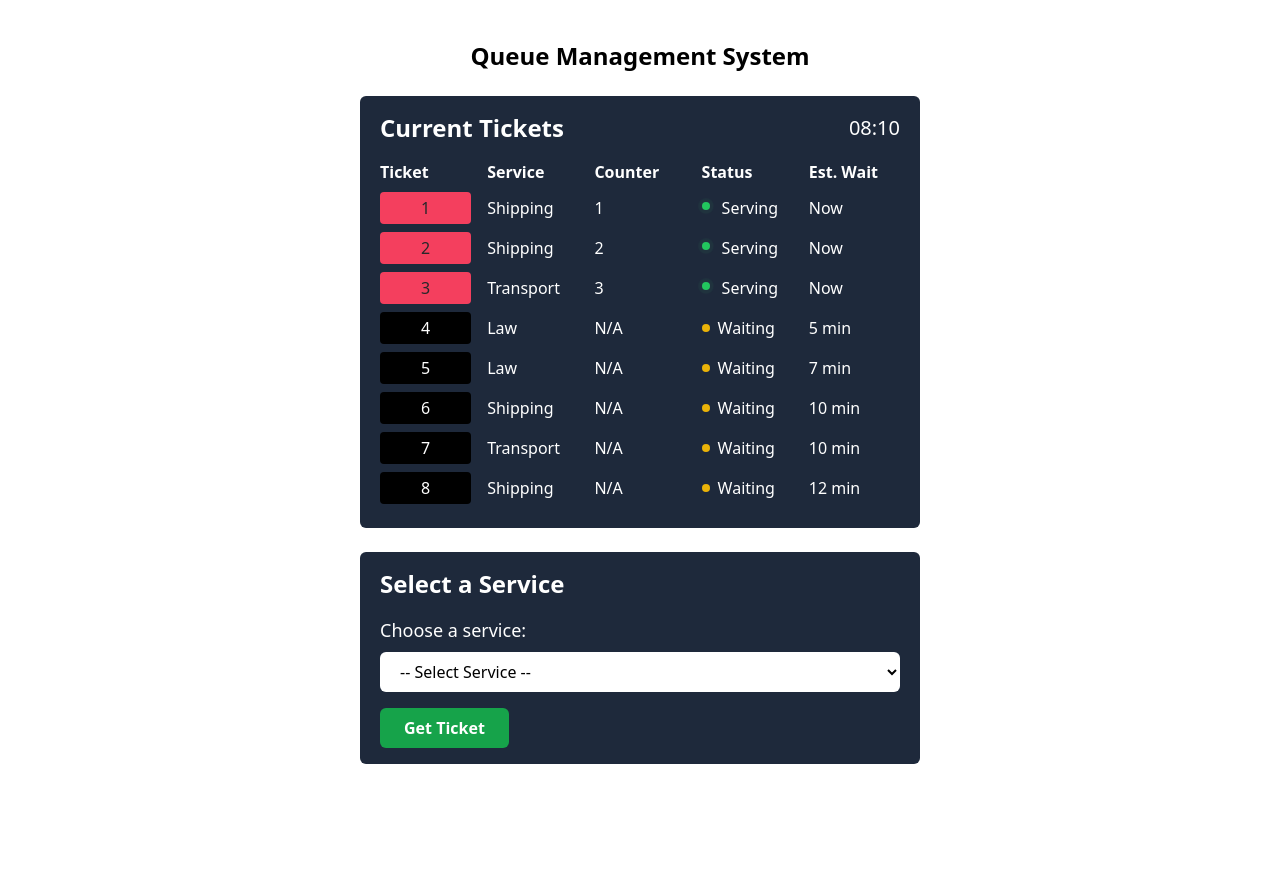
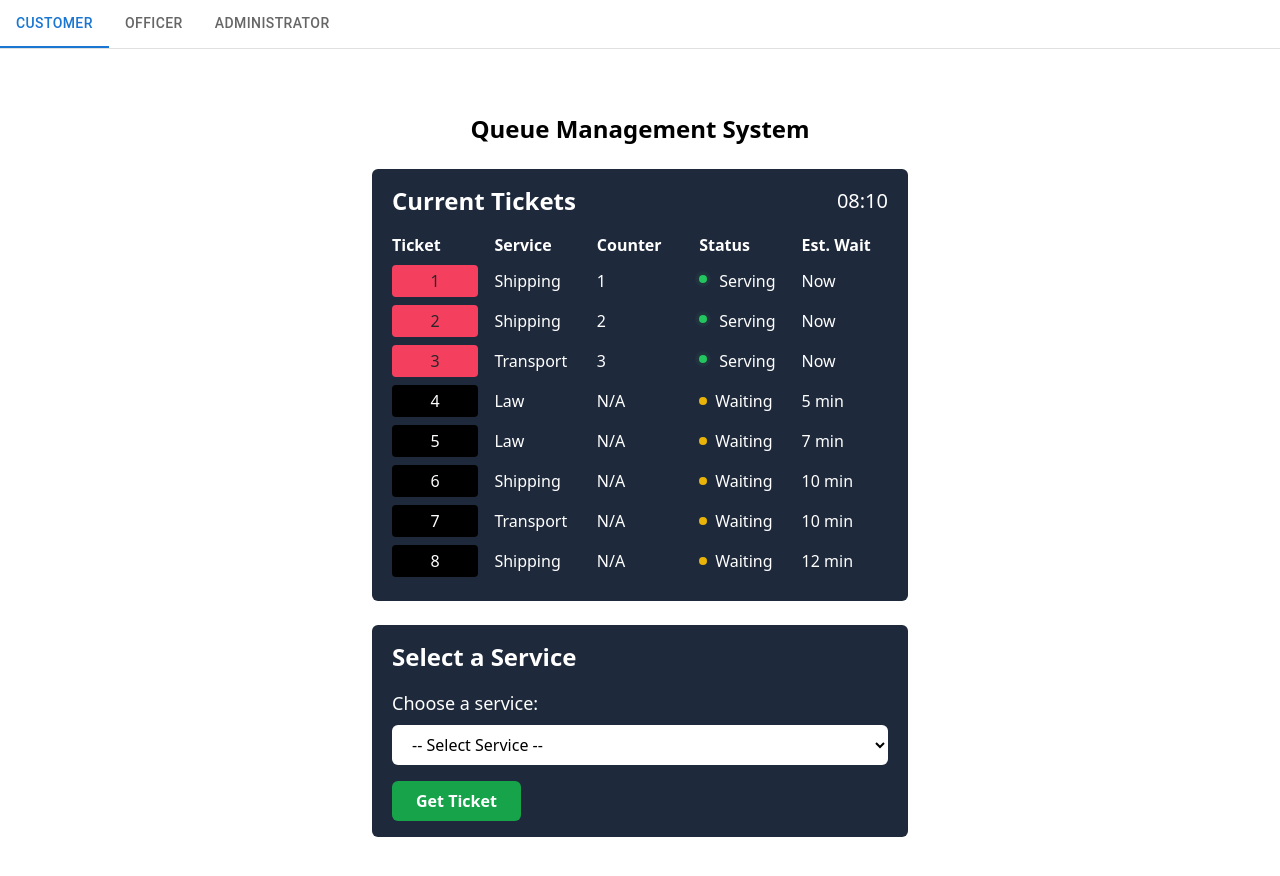
Before and after one commit to SimoLink/SE2-Office-Queue, a React (Vite) app in the folder office-queue/client/: page / in a window 1280 px wide. Shown: the top 876 px of the page. Before the commit the page ends 804 px from the top, so only its background shows below. Built offline with nearby package versions, Linux system fonts and the light colour scheme.

Commit message:
Created tab layout for main page

```diff
--- a/office-queue/client/package.json
+++ b/office-queue/client/package.json
@@ -10,7 +10,12 @@
     "preview": "vite preview"
   },
   "dependencies": {
+    "@emotion/react": "^11.13.3",
+    "@emotion/styled": "^11.13.0",
+    "@mui/material": "^6.1.4",
     "bootstrap": "^5.3.3",
+    "install": "^0.13.0",
+    "npm": "^10.9.0",
     "react": "^18.2.0",
     "react-bootstrap": "^2.10.5",
     "react-dom": "^18.2.0"
--- a/office-queue/client/src/App.jsx
+++ b/office-queue/client/src/App.jsx
@@ -2,12 +2,13 @@
 
 import React from "react";
 import "./App.css";
-import DisplayBoard from "./components/DisplayBoard";
+import MainPage from "./components/MainPage";
 
 function App() {
   return (
     <>
-      <DisplayBoard />
+      <MainPage />
+
     </>
   );
 }
--- /dev/null
+++ b/office-queue/client/src/components/MainPage.jsx
@@ -0,0 +1,68 @@
+import * as React from "react";
+import PropTypes from "prop-types";
+import Tabs from "@mui/material/Tabs";
+import Tab from "@mui/material/Tab";
+import Box from "@mui/material/Box";
+import DisplayBoard from "./DisplayBoard";
+
+function CustomTabPanel(props) {
+  const { children, value, index, ...other } = props;
+
+  return (
+    <div
+      role="tabpanel"
+      hidden={value !== index}
+      id={`simple-tabpanel-${index}`}
+      aria-labelledby={`simple-tab-${index}`}
+      {...other}
+    >
+      {value === index && <Box sx={{ p: 3 }}>{children}</Box>}
+    </div>
+  );
+}
+
+CustomTabPanel.propTypes = {
+  children: PropTypes.node,
+  index: PropTypes.number.isRequired,
+  value: PropTypes.number.isRequired,
+};
+
+function a11yProps(index) {
+  return {
+    id: `simple-tab-${index}`,
+    "aria-controls": `simple-tabpanel-${index}`,
+  };
+}
+
+export default function MainPage() {
+  const [value, setValue] = React.useState(0);
+
+  const handleChange = (event, newValue) => {
+    setValue(newValue);
+  };
+
+  return (
+    <Box sx={{ width: "100%" }}>
+      <Box sx={{ borderBottom: 1, borderColor: "divider" }}>
+        <Tabs
+          value={value}
+          onChange={handleChange}
+          aria-label="basic tabs example"
+        >
+          <Tab label="Customer" {...a11yProps(0)} />
+          <Tab label="Officer" {...a11yProps(1)} />
+          <Tab label="Administrator" {...a11yProps(2)} />
+        </Tabs>
+      </Box>
+      <CustomTabPanel value={value} index={0}>
+        <DisplayBoard />
+      </CustomTabPanel>
+      <CustomTabPanel value={value} index={1}>
+        Officer
+      </CustomTabPanel>
+      <CustomTabPanel value={value} index={2}>
+        Administrator
+      </CustomTabPanel>
+    </Box>
+  );
+}
```
Also changed, not shown: 1 other file (tests, documents, lock files or other folders).
